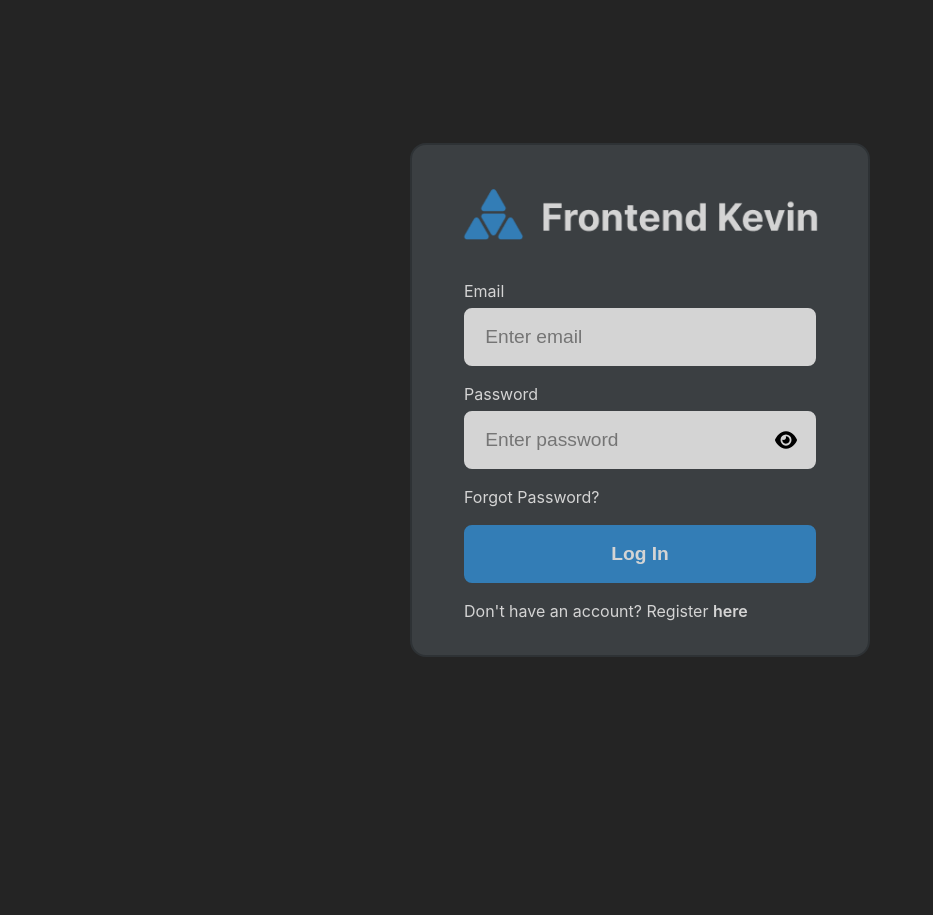
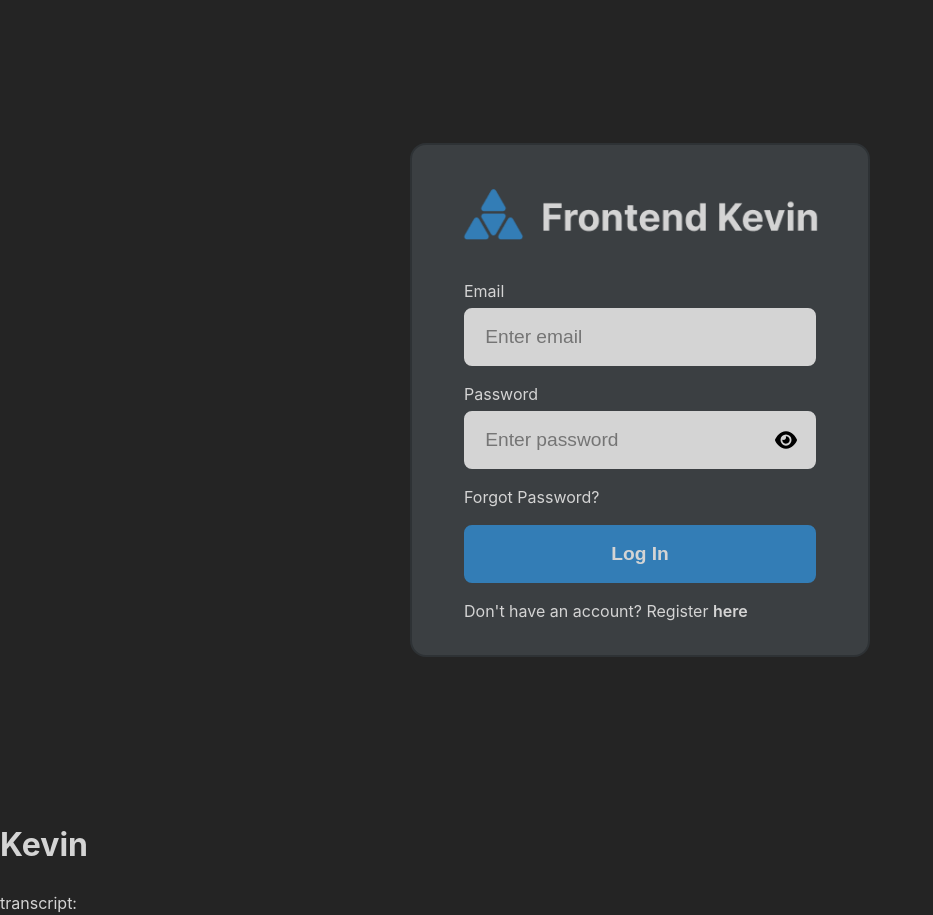
Before and after one commit to darren10101/Kevin, a React (Vite) app in the folder frontend/: page /login in a window 1280 px wide. Shown: the whole page, without its empty margins (0-933 px from the left). Before the commit the page ends 800 px from the top, so only its background shows below. Built offline with nearby package versions, Linux system fonts and the light colour scheme; no server answers.

Commit message:
working version

```diff
--- a/frontend/src/App.tsx
+++ b/frontend/src/App.tsx
@@ -4,6 +4,7 @@ import { Routes } from './router/Router'
 import Navbar from '@components/Navbar'
 import axios from 'axios'
 import './App.scss'
+import Kevin from './entities/kevin'
 
 function App() {
     const location = useLocation()
@@ -33,7 +34,6 @@ function App() {
             }
         };
         checkAuth();
-    console.log(user);
     }, []);
 
     useEffect(() => {
@@ -45,9 +45,18 @@ function App() {
         setPath(location.pathname)
         document.title = 'Frontend Kevin'
     }, [location.pathname])
+    const kevinRef = useRef<{ startListening: () => void; stopListening: () => void } | null>(null);
+
+    const handleStartListening = () => {
+        if (kevinRef.current) {
+            console.log("Calling startListening");
+            kevinRef.current.startListening(); // Call startListening from Kevin component
+        }
+    };
     return <>
-    { showNavbar && <Navbar path={path} />}
+        {showNavbar && <Navbar path={path} toggleKevin={handleStartListening} />}
         <Routes signedIn={user} />
+        <Kevin ref={kevinRef}/>
     </>
 }
 
--- a/frontend/src/components/Navbar.tsx
+++ b/frontend/src/components/Navbar.tsx
@@ -5,9 +5,10 @@ import axios from 'axios';
 
 interface NavbarProps {
     path: string;
+    toggleKevin: () => void;
 }
 
-const Navbar = ({path}: NavbarProps) => {
+const Navbar = ({ path, toggleKevin}: NavbarProps) => {
 
     const [user, setUser] = useState('')
     const [recording, setRecording] = useState(false);
@@ -44,26 +45,31 @@ const Navbar = ({path}: NavbarProps) => {
         }
     }
 
+    const handleKevin = () => {
+        toggleKevin()
+        setRecording(!recording)
+    }
+
     return <nav className={styles.navbar}>
         <Link to='/dashboard'>
             <img src="/logo.png" alt="Frontend Kevin" />
         </Link>
         {
             user ? <>
-      { path != '/dashboard' &&
-      <div className={recording?styles.recording:styles.kevin} onClick={() => setRecording(!recording)}>
+                {path != '/dashboard' &&
+                    <div className={recording ? styles.recording : styles.kevin} onClick={handleKevin}>
                         Code with Kevin
                         <svg height="80px" width="80px" version="1.1" xmlns="http://www.w3.org/2000/svg" viewBox="0 0 512 512">
                             <g>
                                 <g>
-              <path d="m439.5,236c0-11.3-9.1-20.4-20.4-20.4s-20.4,9.1-20.4,20.4c0,70-64,126.9-142.7,126.9-78.7,0-142.7-56.9-142.7-126.9 0-11.3-9.1-20.4-20.4-20.4s-20.4,9.1-20.4,20.4c0,86.2 71.5,157.4 163.1,166.7v57.5h-23.6c-11.3,0-20.4,9.1-20.4,20.4 0,11.3 9.1,20.4 20.4,20.4h88c11.3,0 20.4-9.1 20.4-20.4 0-11.3-9.1-20.4-20.4-20.4h-23.6v-57.5c91.6-9.3 163.1-80.5 163.1-166.7z"/>
-              <path d="m256,323.5c51,0 92.3-41.3 92.3-92.3v-127.9c0-51-41.3-92.3-92.3-92.3s-92.3,41.3-92.3,92.3v127.9c0,51 41.3,92.3 92.3,92.3zm-52.3-220.2c0-28.8 23.5-52.3 52.3-52.3s52.3,23.5 52.3,52.3v127.9c0,28.8-23.5,52.3-52.3,52.3s-52.3-23.5-52.3-52.3v-127.9z"/>
+                                    <path d="m439.5,236c0-11.3-9.1-20.4-20.4-20.4s-20.4,9.1-20.4,20.4c0,70-64,126.9-142.7,126.9-78.7,0-142.7-56.9-142.7-126.9 0-11.3-9.1-20.4-20.4-20.4s-20.4,9.1-20.4,20.4c0,86.2 71.5,157.4 163.1,166.7v57.5h-23.6c-11.3,0-20.4,9.1-20.4,20.4 0,11.3 9.1,20.4 20.4,20.4h88c11.3,0 20.4-9.1 20.4-20.4 0-11.3-9.1-20.4-20.4-20.4h-23.6v-57.5c91.6-9.3 163.1-80.5 163.1-166.7z" />
+                                    <path d="m256,323.5c51,0 92.3-41.3 92.3-92.3v-127.9c0-51-41.3-92.3-92.3-92.3s-92.3,41.3-92.3,92.3v127.9c0,51 41.3,92.3 92.3,92.3zm-52.3-220.2c0-28.8 23.5-52.3 52.3-52.3s52.3,23.5 52.3,52.3v127.9c0,28.8-23.5,52.3-52.3,52.3s-52.3-23.5-52.3-52.3v-127.9z" />
                                 </g>
                             </g>
                         </svg>
-      </div> }
+                    </div>}
                 <div className={styles.menu}>
-        <Link to='/dashboard'>{ user['username' as any][Object.keys(user['username' as any])[0] as any] }</Link>
+                    <Link to='/dashboard'>{user['username' as any][Object.keys(user['username' as any])[0] as any]}</Link>
                     <div className={styles.button} onClick={signOutUser} >
                         Logout
                     </div>
--- /dev/null
+++ b/frontend/src/entities/kevin.tsx
@@ -0,0 +1,116 @@
+import { useEffect, useRef, useState, forwardRef, useImperativeHandle } from "react"
+
+const Kevin = forwardRef((props, ref) => {
+
+    // ==================== Voice Recognition ====================
+    const [transcript, setTranscript] = useState<string>("")
+    const [listening, setListening] = useState<boolean>(false)
+    const [isCapturing, setIsCapturing] = useState<boolean>(false)
+    const isCapturingRef = useRef(isCapturing)
+    const listeningRef = useRef(listening)
+
+    // SpeechRecognition instance, defined as optional since not all browsers support it
+    let recognition: SpeechRecognition | null = null
+
+    useEffect(() => {
+        isCapturingRef.current = isCapturing
+        console.log("CAPTURE REF----", isCapturingRef.current)
+        listeningRef.current = listening
+        if (!listeningRef.current) {
+            recognition?.stop()
+        }
+    }, [isCapturing, listening])
+
+    // Initialize the speech recognition object
+    const initializeRecognition = () => {
+        const SpeechRecognition = (window as any).SpeechRecognition || (window as any).webkitSpeechRecognition;
+
+        if (!SpeechRecognition) {
+            alert("Your browser does not support Speech Recognition. Try using Chrome.");
+            return;
+        }
+
+        // Create a new instance of SpeechRecognition
+        recognition = new SpeechRecognition();
+        if (!recognition) {
+            alert("Failed to initialize Speech Recognition");
+            return;
+        }
+        recognition.continuous = true; // Keep listening continuously
+        recognition.interimResults = true; // Show results in real-time
+        recognition.lang = "en-US"; // Set the language for speech recognition
+        // Handle the result event when speech is recognized
+        recognition.onresult = (event: SpeechRecognitionEvent) => {
+            let interimTranscript = ''
+            // Iterate over the speech results
+            for (let i = event.resultIndex; i < event.results.length; i++) {
+                const transcriptPiece = event.results[i][0].transcript.toLowerCase().trim()
+
+                if (transcriptPiece.includes("hey kevin")) {
+                    setIsCapturing(true)
+                } else if (transcriptPiece.includes("thanks kevin")) {
+                    setIsCapturing(false)
+                }
+                if (isCapturingRef.current) {
+                    if (event.results[i].isFinal) {
+                        setTranscript((prevTranscript) => prevTranscript + transcriptPiece + " ");
+                    } else {
+                        interimTranscript += transcriptPiece;
+                    }
+                }
+            }
+            console.log("Interim transcript: ", interimTranscript)
+        };
+
+        // Restart recognition in case it stops automatically
+        recognition.onend = () => {
+            if (listening) {
+                recognition?.start(); // Restart listening if the user wants it to keep going
+            }
+        };
+
+        recognition.onerror = (event: SpeechRecognitionErrorEvent) => {
+            console.error("Speech recognition error: ", event.error);
+        };
+    };
+
+    // Start listening function
+    const startListening = () => {
+        console.log("Starting to listen")
+        setListening(true);
+        setTranscript("");
+        initializeRecognition()
+        if (!recognition) {
+            alert("Failed to initialize Speech Recognition");
+            return;
+        }
+        recognition.start();
+    };
+
+    // Stop listening function
+    const stopListening = () => {
+        setListening(false);
+        setTranscript("");
+        recognition?.stop();
+    }
+    useImperativeHandle(ref, () => ({
+        startListening,
+        stopListening
+      }));
+    // Initialize the SpeechRecognition API when the component mounts
+    useEffect(() => {
+
+        return () => {
+            // Clean up: stop recognition when the component is unmounted
+            stopListening();
+        };
+    }, []);
+    return (
+        <div>
+            <h1>Kevin</h1>
+            <p>transcript: {transcript}</p>
+        </div>
+    )
+})
+
+export default Kevin;
```
Also changed, not shown: 1 other file (tests, documents, lock files or other folders). Lines whose indentation alone changed are shown as unchanged.
